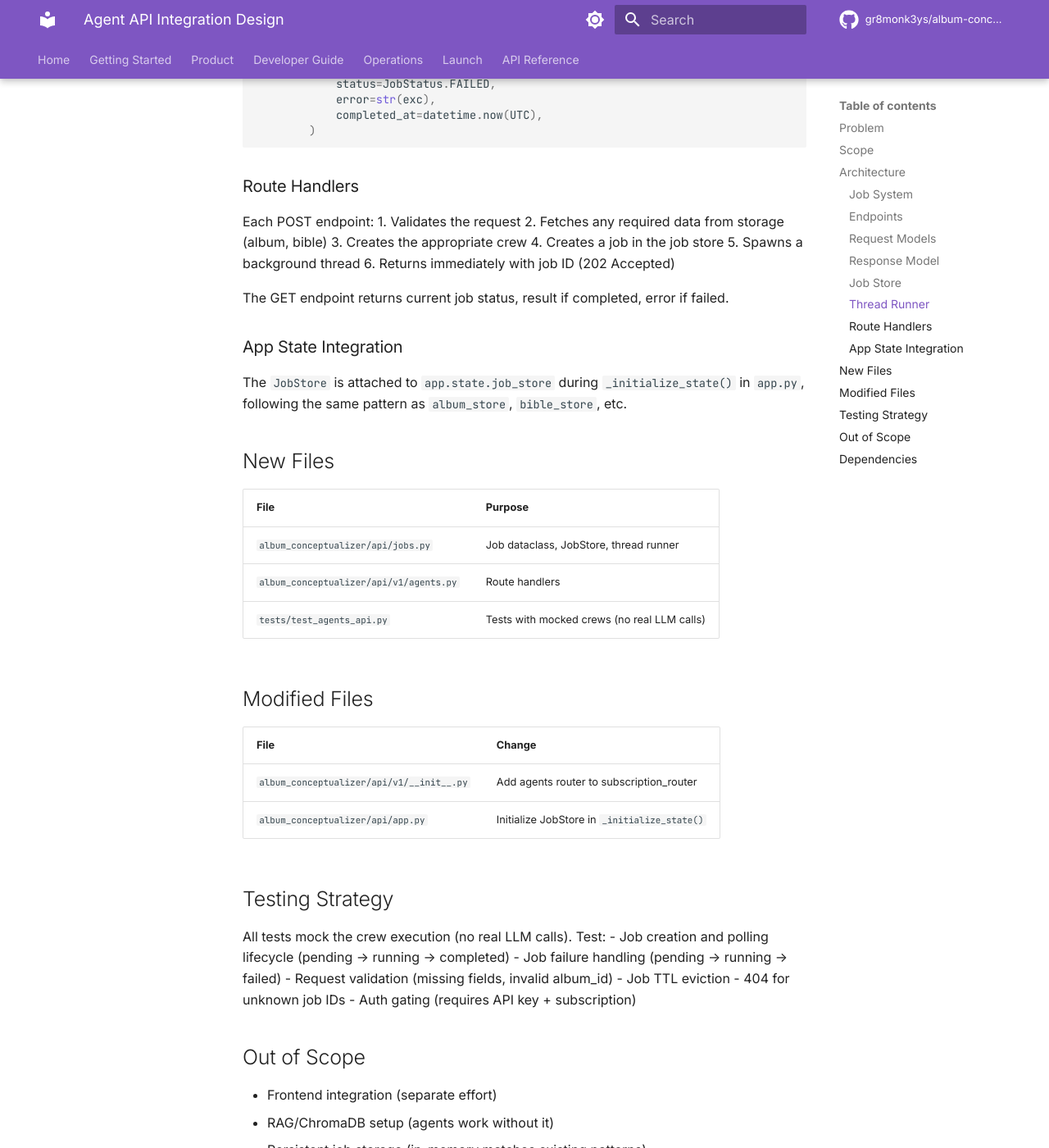
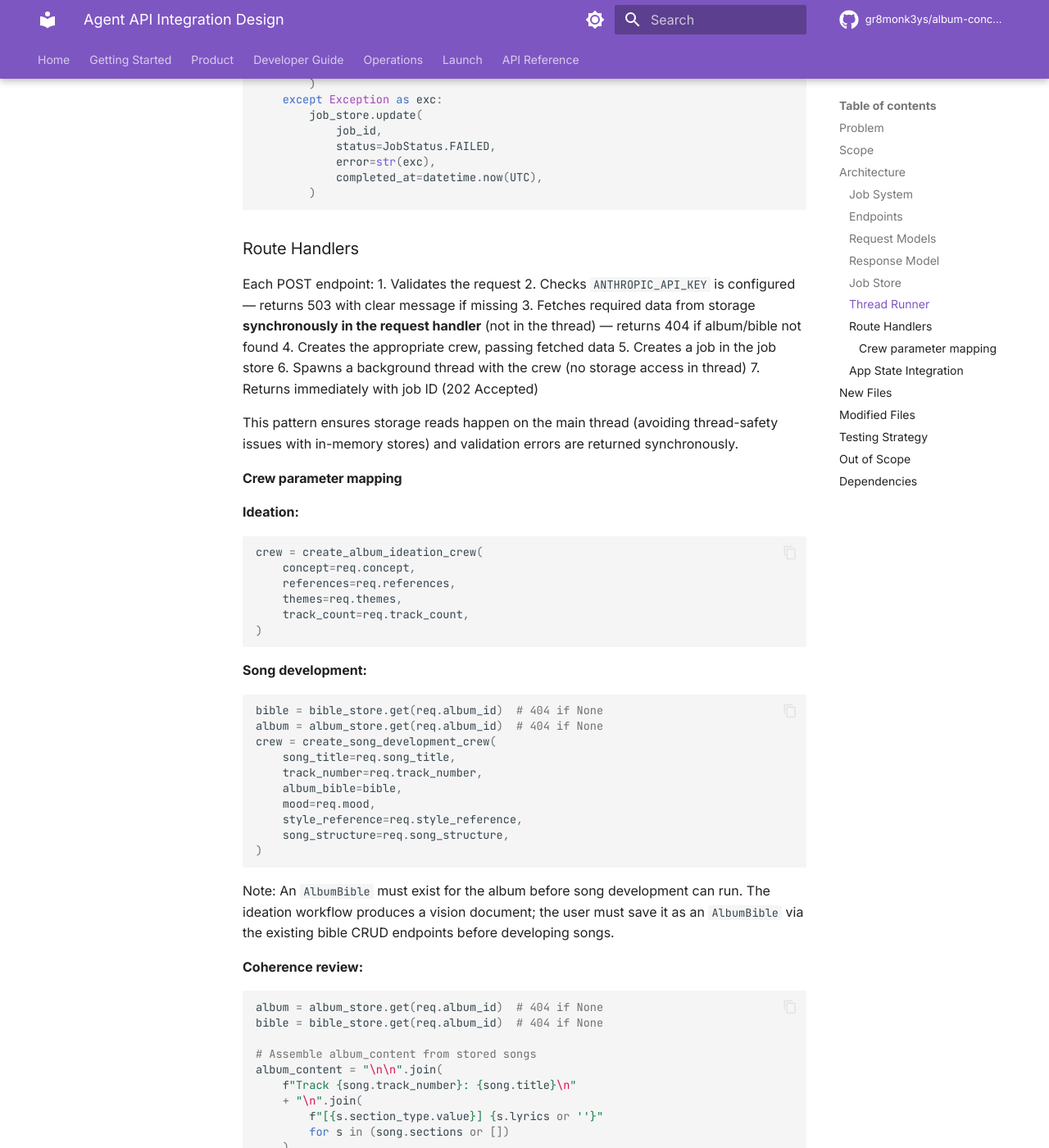
Before and after one commit to gr8monk3ys/album-conceptualizer, an MkDocs documentation site: the page built from docs/superpowers/specs/2026-03-13-agent-api-integration-design.md, in a window 1280 px wide and 1400 px high, scrolled down 2707 px. Shown: the whole window at 82% size. Built offline with MkDocs 1.6.1 and Material for MkDocs 9.7.7, drawn with Linux system fonts in a browser that asks for light colours; comment, search, counter and statistics services are not loaded; some of the changed text lies outside the part shown.

Commit message:
docs: update agent API spec after review
Address reviewer feedback: add explicit crew parameter mappings,
album_content assembly for coherence review, ANTHROPIC_API_KEY guard,
thread-safety pattern (storage reads on main thread), and job
list/delete endpoints.

Co-Authored-By: Claude Opus 4.6 <noreply@anthropic.com>

````diff
--- a/docs/superpowers/specs/2026-03-13-agent-api-integration-design.md
+++ b/docs/superpowers/specs/2026-03-13-agent-api-integration-design.md
@@ -28,10 +28,12 @@ Jobs run in background threads (`threading.Thread`) because CrewAI's `crew.kicko
 All under `/api/v1/agents/`, behind `subscription_router` (API key + active subscription required).
 
 ```
-POST /api/v1/agents/ideation         Start album ideation crew
-POST /api/v1/agents/song-development Start song development crew
-POST /api/v1/agents/coherence-review Start coherence review crew
-GET  /api/v1/agents/jobs/{job_id}    Poll job status and result
+POST   /api/v1/agents/ideation         Start album ideation crew
+POST   /api/v1/agents/song-development Start song development crew
+POST   /api/v1/agents/coherence-review Start coherence review crew
+GET    /api/v1/agents/jobs             List jobs (optional ?status= filter)
+GET    /api/v1/agents/jobs/{job_id}    Poll job status and result
+DELETE /api/v1/agents/jobs/{job_id}    Remove completed/failed job
 ```
 
 ### Request Models
@@ -96,7 +98,9 @@ class JobStore:
 
     def create(self, crew_type: str) -> Job: ...
     def get(self, job_id: str) -> Job | None: ...
+    def list(self, status: JobStatus | None = None) -> list[Job]: ...
     def update(self, job_id: str, **kwargs) -> None: ...
+    def delete(self, job_id: str) -> bool: ...
     def _evict_stale(self) -> None: ...
 ```
 
@@ -127,13 +131,65 @@ def _run_crew_in_thread(job_store: JobStore, job_id: str, crew: Crew) -> None:
 
 Each POST endpoint:
 1. Validates the request
-2. Fetches any required data from storage (album, bible)
-3. Creates the appropriate crew
-4. Creates a job in the job store
-5. Spawns a background thread
-6. Returns immediately with job ID (202 Accepted)
+2. Checks `ANTHROPIC_API_KEY` is configured — returns 503 with clear message if missing
+3. Fetches required data from storage **synchronously in the request handler** (not in the thread) — returns 404 if album/bible not found
+4. Creates the appropriate crew, passing fetched data
+5. Creates a job in the job store
+6. Spawns a background thread with the crew (no storage access in thread)
+7. Returns immediately with job ID (202 Accepted)
+
+This pattern ensures storage reads happen on the main thread (avoiding thread-safety issues with in-memory stores) and validation errors are returned synchronously.
+
+#### Crew parameter mapping
+
+**Ideation:**
+```python
+crew = create_album_ideation_crew(
+    concept=req.concept,
+    references=req.references,
+    themes=req.themes,
+    track_count=req.track_count,
+)
+```
+
+**Song development:**
+```python
+bible = bible_store.get(req.album_id)  # 404 if None
+album = album_store.get(req.album_id)  # 404 if None
+crew = create_song_development_crew(
+    song_title=req.song_title,
+    track_number=req.track_number,
+    album_bible=bible,
+    mood=req.mood,
+    style_reference=req.style_reference,
+    song_structure=req.song_structure,
+)
+```
+Note: An `AlbumBible` must exist for the album before song development can run. The ideation workflow produces a vision document; the user must save it as an `AlbumBible` via the existing bible CRUD endpoints before developing songs.
+
+**Coherence review:**
+```python
+album = album_store.get(req.album_id)  # 404 if None
+bible = bible_store.get(req.album_id)  # 404 if None
+
+# Assemble album_content from stored songs
+album_content = "\n\n".join(
+    f"Track {song.track_number}: {song.title}\n"
+    + "\n".join(
+        f"[{s.section_type.value}] {s.lyrics or ''}"
+        for s in (song.sections or [])
+    )
+    for song in album.songs
+)
+
+crew = create_coherence_review_crew(
+    album_bible=bible,
+    album_content=album_content,
+)
+```
 
 The GET endpoint returns current job status, result if completed, error if failed.
+The DELETE endpoint removes a completed or failed job from the store (cleanup).
 
 ### App State Integration
 
@@ -160,7 +216,10 @@ All tests mock the crew execution (no real LLM calls). Test:
 - Job creation and polling lifecycle (pending -> running -> completed)
 - Job failure handling (pending -> running -> failed)
 - Request validation (missing fields, invalid album_id)
+- 404 when album or bible not found for song-development/coherence-review
+- 503 when ANTHROPIC_API_KEY is not configured
 - Job TTL eviction
+- Job list and delete endpoints
 - 404 for unknown job IDs
 - Auth gating (requires API key + subscription)
 
````
